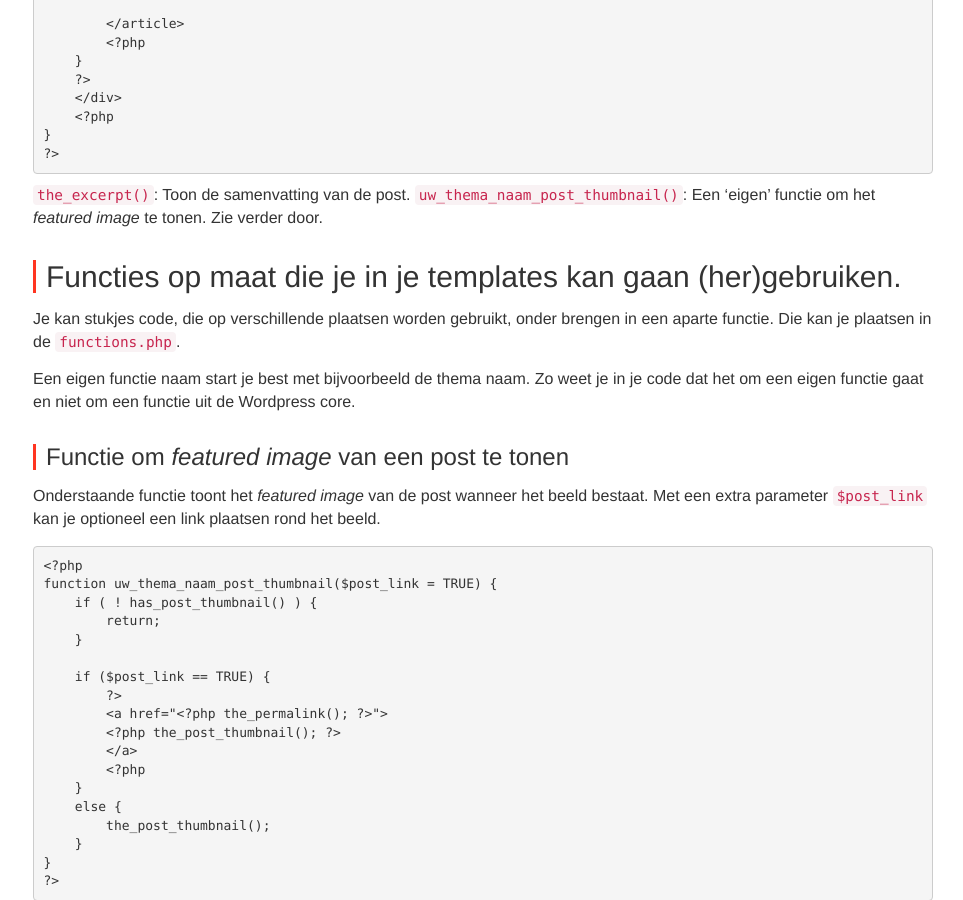
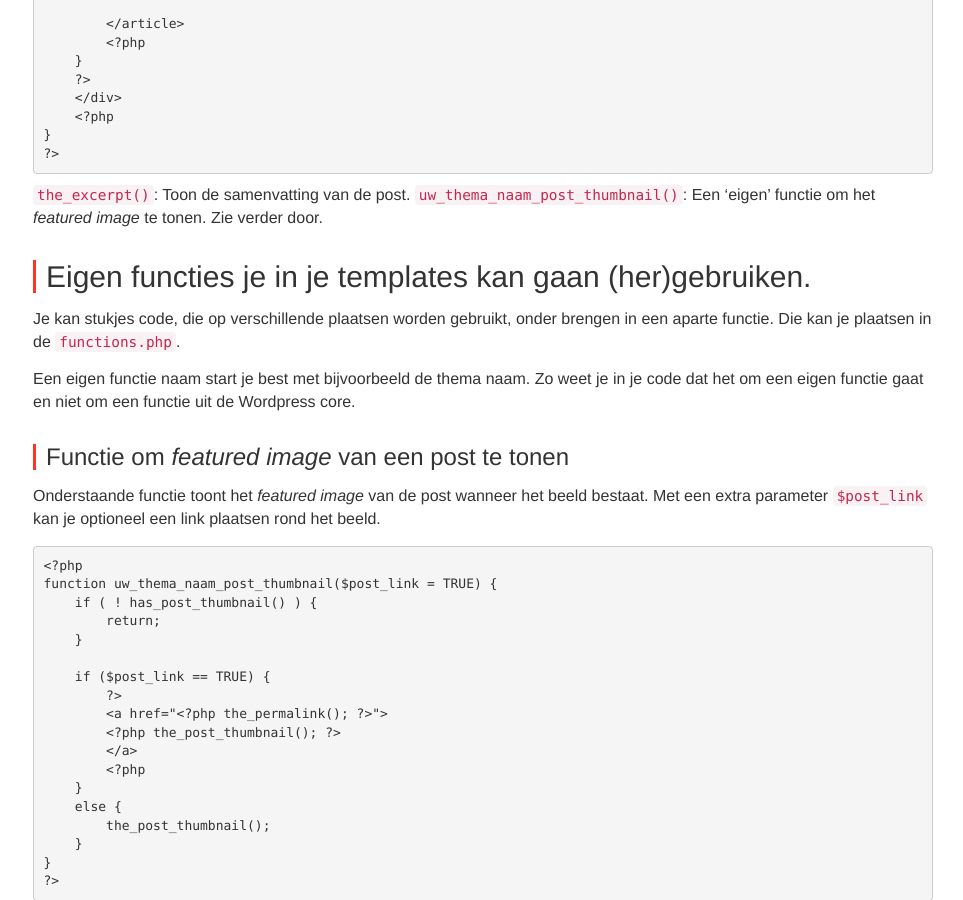
Before and after one commit to Syntra-Brussel/dynamische-webtechnieken, a Jekyll site: the page built from wordpress/thema-van-nul-template-parts.md, in a window 1280 px wide and 900 px high, scrolled down 2632 px. Shown: the whole window, without its empty margins (317-1280 px from the left). Built offline with Jekyll 4.4.1, drawn with Linux system fonts in a browser that asks for light colours; nearby versions of some CDN libraries; a script that is not in the unit is left out; some of the changed text lies outside the part shown.

Commit message:
thema van nul

```diff
--- a/wordpress/thema-van-nul-template-parts.md
+++ b/wordpress/thema-van-nul-template-parts.md
@@ -1,6 +1,6 @@
 ---
 layout: template
-title: 'Thema van nul: templates'
+title: 'Thema van nul: template parts en eigen functies'
 url: /wordpress/thema-van-nul
 collection: wordpress
 links:
@@ -162,7 +162,7 @@
 <code>the_excerpt()</code>: Toon de samenvatting van de post.
 <code>uw_thema_naam_post_thumbnail()</code>: Een 'eigen' functie om het <em>featured image</em> te tonen. Zie verder door.
 
-## Functies op maat die je in je templates kan gaan (her)gebruiken.
+## Eigen functies je in je templates kan gaan (her)gebruiken.
 
 Je kan stukjes code, die op verschillende plaatsen worden gebruikt, onder brengen in een aparte functie. Die kan je plaatsen in de <code>functions.php</code>.
 
```
Also changed, not shown: wordpress/thema-van-nul-inhoud.md (+1 -1 lines), wordpress/thema-van-nul-pagina-templates.md (+1 -1 lines).
